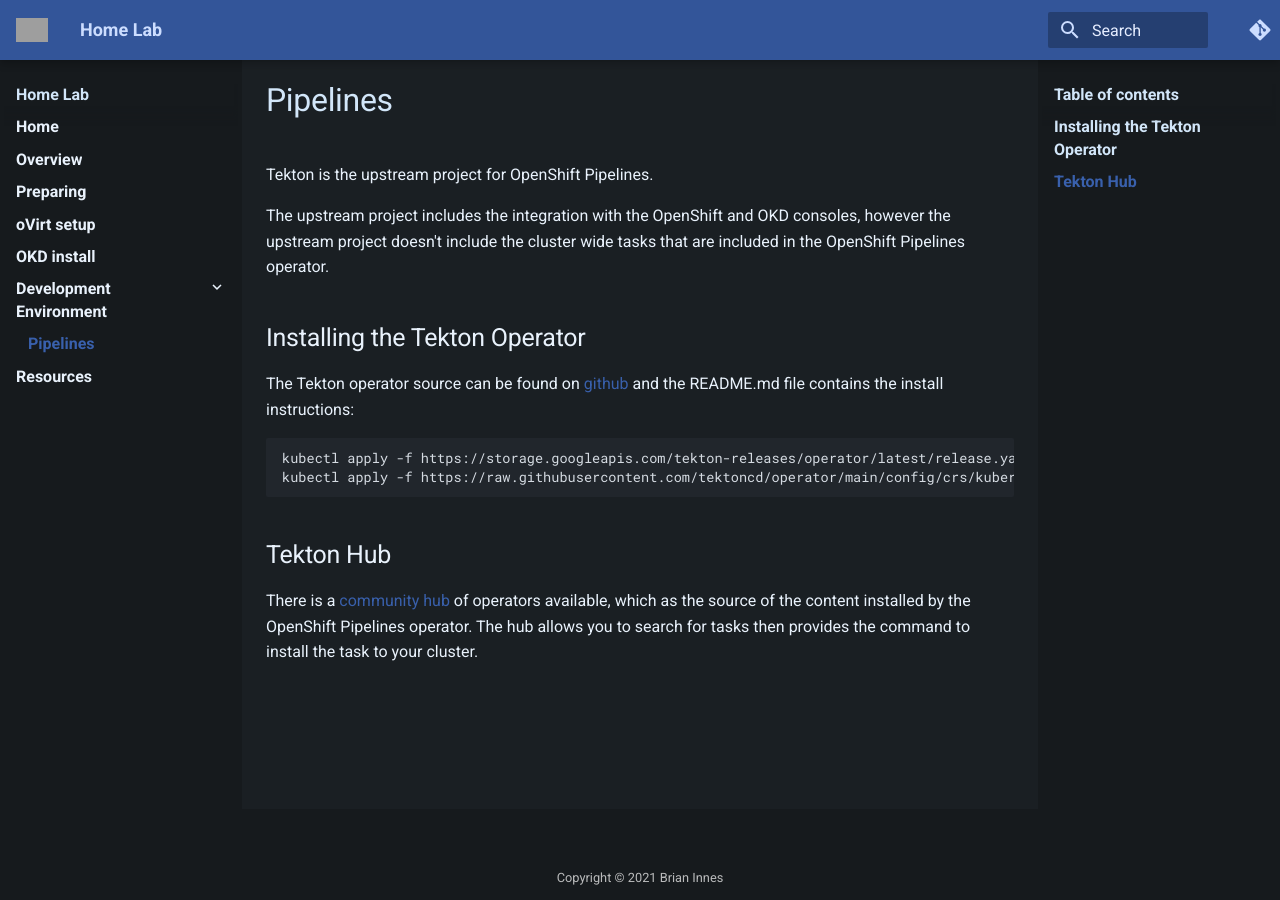
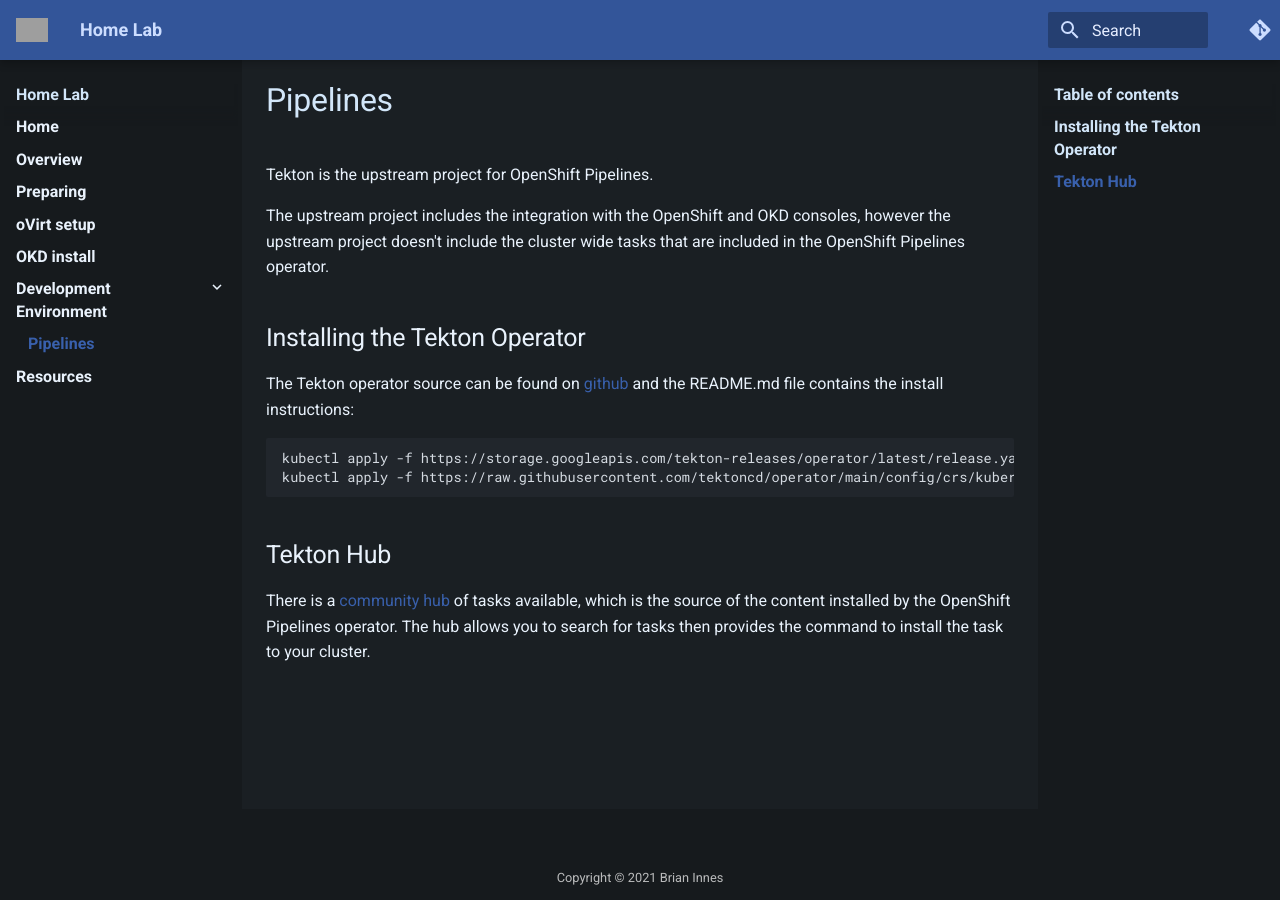
Before and after one commit to brianinnes/homeLab, an MkDocs documentation site: the page built from docs/pipelines.md, in a window 1280 px wide. Built offline with MkDocs 1.6.1 and Material for MkDocs 9.7.7, drawn with Linux system fonts in a browser that asks for light colours; comment, search, counter and statistics services are not loaded; grey boxes are pictures that could not be loaded.

Commit message:
corrections

```diff
--- a/docs/pipelines.md
+++ b/docs/pipelines.md
@@ -17,4 +17,4 @@
 
 ## Tekton Hub
 
-There is a [community hub](https://hub.tekton.dev/){: target=_blank} of operators available, which as the source of the content installed by the OpenShift Pipelines operator.  The hub allows you to search for tasks then provides the command to install the task to your cluster.
+There is a [community hub](https://hub.tekton.dev/){: target=_blank} of tasks available, which is the source of the content installed by the OpenShift Pipelines operator.  The hub allows you to search for tasks then provides the command to install the task to your cluster.
```
